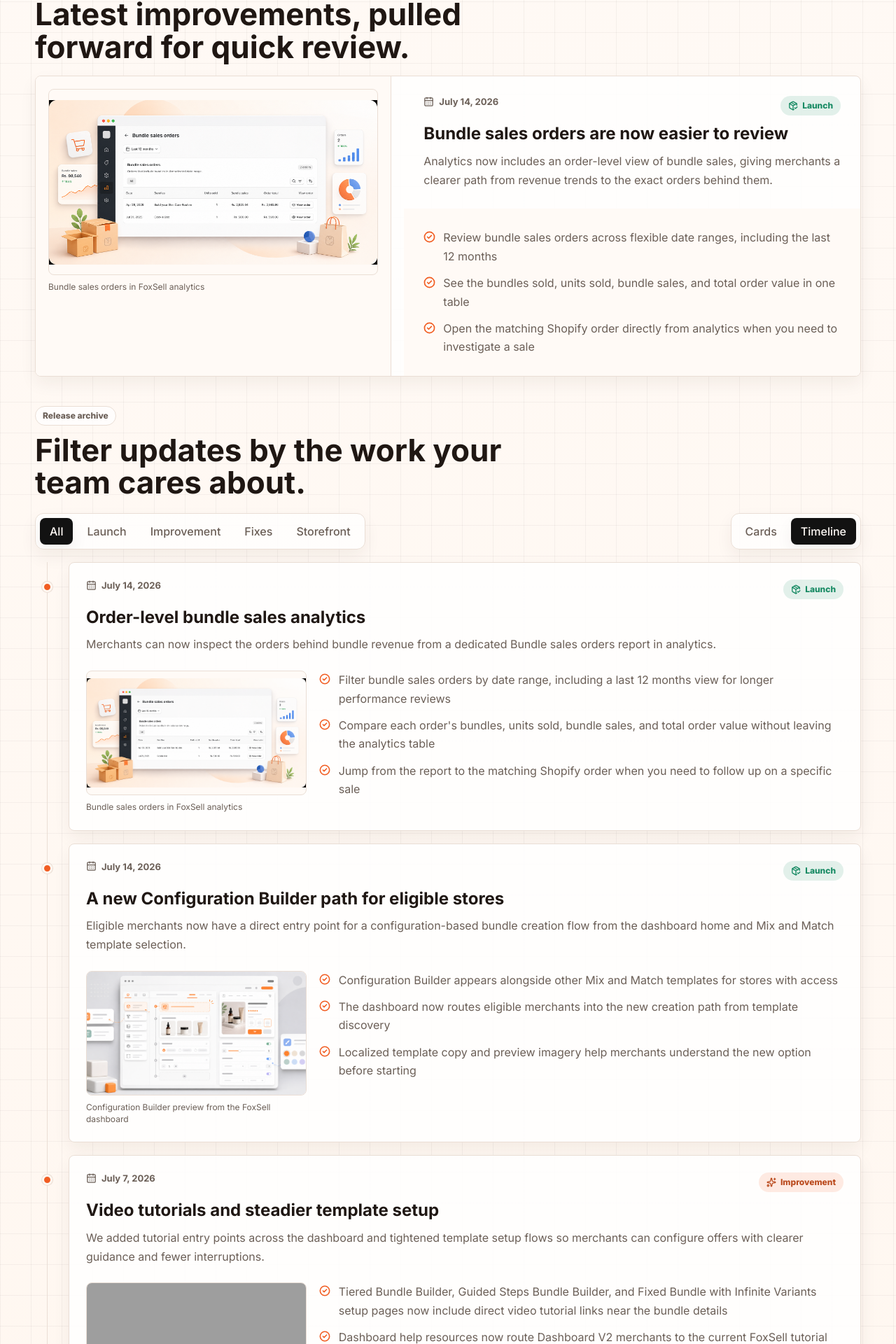
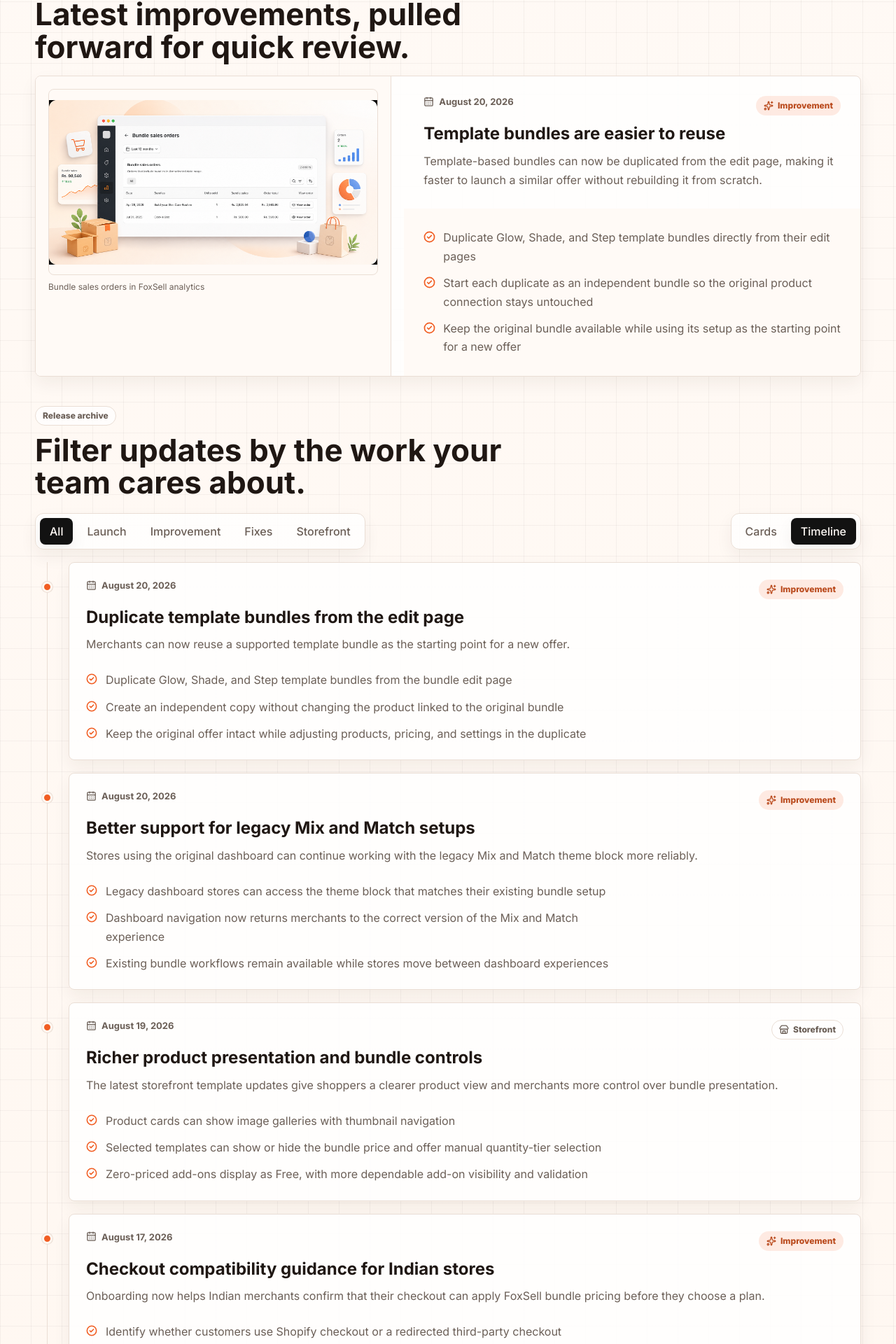
Before and after one commit to FoxSellApp/foxsell-changelog, a Next.js app: page / in a window 1280 px wide. Shown: the part 878-2798 px from the top of the page at 70% size. Built offline with nearby package versions, Linux system fonts and the light colour scheme; grey boxes are pictures that could not be loaded.

Commit message:
chore: sync changelog with recent product updates

```diff
--- a/pages/index.js
+++ b/pages/index.js
@@ -26,15 +26,15 @@
 import { Tabs, TabsList, TabsTrigger } from "@/components/ui/tabs"
 
 const featuredStory = {
-  date: "July 14, 2026",
-  tag: "Launch",
-  title: "Bundle sales orders are now easier to review",
+  date: "August 20, 2026",
+  tag: "Improvement",
+  title: "Template bundles are easier to reuse",
   summary:
-    "Analytics now includes an order-level view of bundle sales, giving merchants a clearer path from revenue trends to the exact orders behind them.",
+    "Template-based bundles can now be duplicated from the edit page, making it faster to launch a similar offer without rebuilding it from scratch.",
   bullets: [
-    "Review bundle sales orders across flexible date ranges, including the last 12 months",
-    "See the bundles sold, units sold, bundle sales, and total order value in one table",
-    "Open the matching Shopify order directly from analytics when you need to investigate a sale"
+    "Duplicate Glow, Shade, and Step template bundles directly from their edit pages",
+    "Start each duplicate as an independent bundle so the original product connection stays untouched",
+    "Keep the original bundle available while using its setup as the starting point for a new offer"
   ]
 }
 
@@ -113,6 +113,66 @@
 }
 
 const changelogEntries = [
+  {
+    date: "August 20, 2026",
+    tag: "Improvement",
+    title: "Duplicate template bundles from the edit page",
+    summary:
+      "Merchants can now reuse a supported template bundle as the starting point for a new offer.",
+    bullets: [
+      "Duplicate Glow, Shade, and Step template bundles from the bundle edit page",
+      "Create an independent copy without changing the product linked to the original bundle",
+      "Keep the original offer intact while adjusting products, pricing, and settings in the duplicate"
+    ]
+  },
+  {
+    date: "August 20, 2026",
+    tag: "Improvement",
+    title: "Better support for legacy Mix and Match setups",
+    summary:
+      "Stores using the original dashboard can continue working with the legacy Mix and Match theme block more reliably.",
+    bullets: [
+      "Legacy dashboard stores can access the theme block that matches their existing bundle setup",
+      "Dashboard navigation now returns merchants to the correct version of the Mix and Match experience",
+      "Existing bundle workflows remain available while stores move between dashboard experiences"
+    ]
+  },
+  {
+    date: "August 19, 2026",
+    tag: "Storefront",
+    title: "Richer product presentation and bundle controls",
+    summary:
+      "The latest storefront template updates give shoppers a clearer product view and merchants more control over bundle presentation.",
+    bullets: [
+      "Product cards can show image galleries with thumbnail navigation",
+      "Selected templates can show or hide the bundle price and offer manual quantity-tier selection",
+      "Zero-priced add-ons display as Free, with more dependable add-on visibility and validation"
+    ]
+  },
+  {
+    date: "August 17, 2026",
+    tag: "Improvement",
+    title: "Checkout compatibility guidance for Indian stores",
+    summary:
+      "Onboarding now helps Indian merchants confirm that their checkout can apply FoxSell bundle pricing before they choose a plan.",
+    bullets: [
+      "Identify whether customers use Shopify checkout or a redirected third-party checkout",
+      "Follow clear compatibility guidance before continuing with setup",
+      "Open support chat directly from onboarding when the checkout type is unclear"
+    ]
+  },
+  {
+    date: "July 27, 2026",
+    tag: "Improvement",
+    title: "More flexible product setup for template bundles",
+    summary:
+      "Template setup now gives merchants more choice over whether to reuse an existing Shopify product or create a separate one.",
+    bullets: [
+      "Link an existing Shopify product while creating Glow, Shade, or Step template bundles",
+      "Create a separate product for Shade bundles when a clean starting point is preferred",
+      "Review the linked product directly in the setup flow before saving the bundle"
+    ]
+  },
   {
     date: "July 14, 2026",
     tag: "Launch",
```
